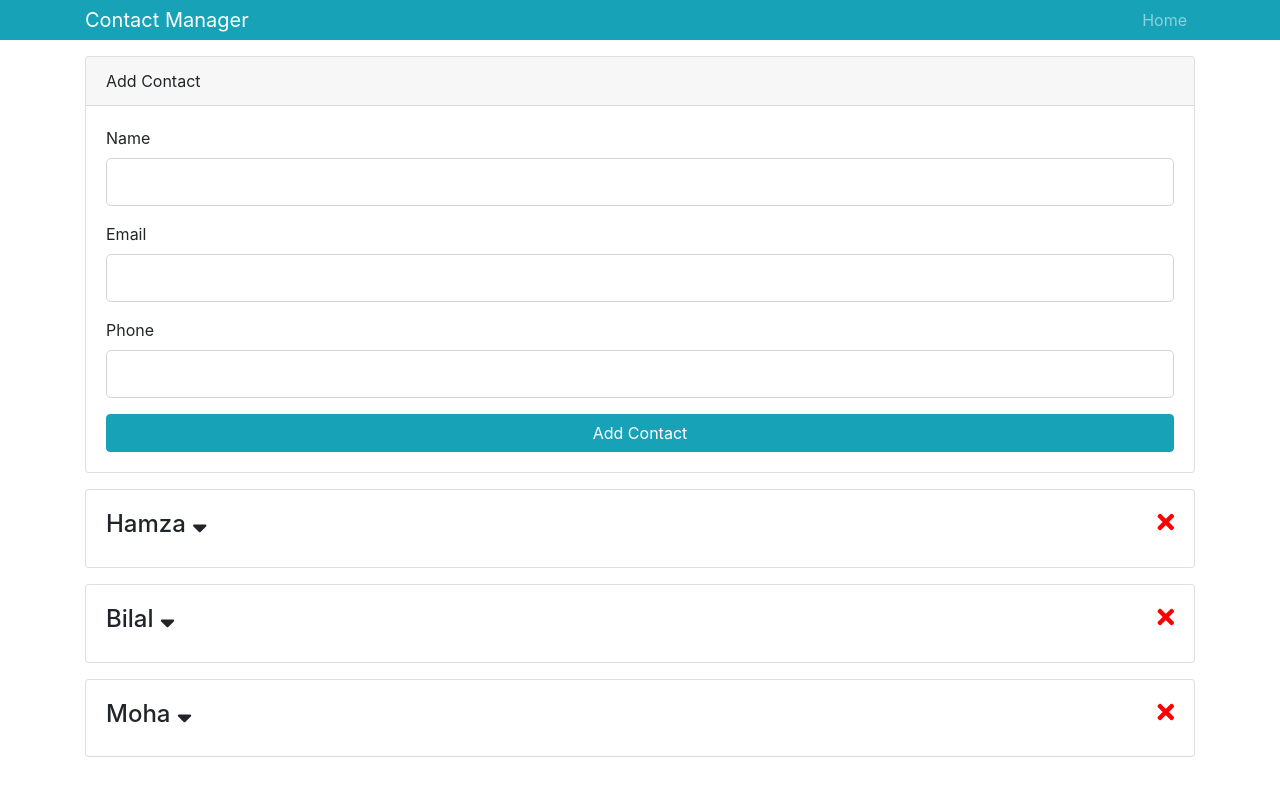
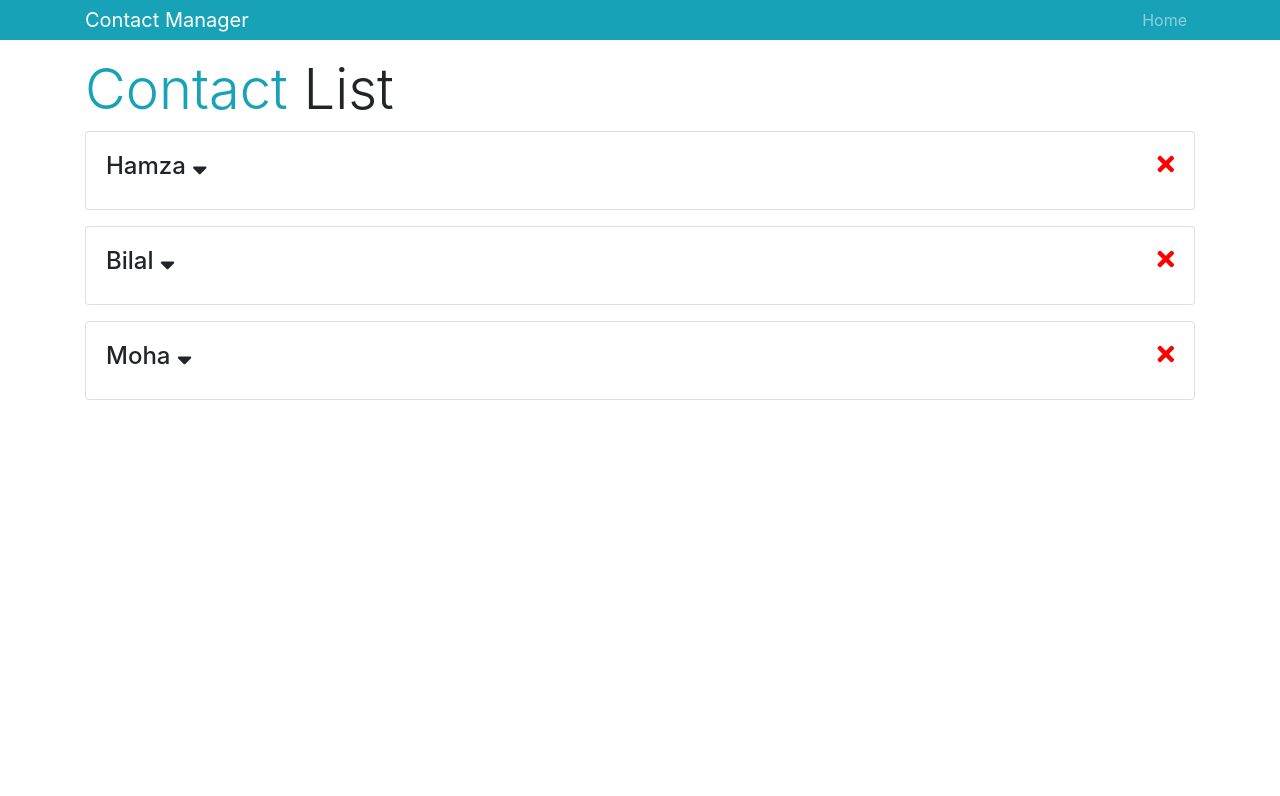
Before and after one commit to HBenzaoui/contact-list_redux, a React (Create React App) app: page / in a window 1280 px wide. Shown: the top 796 px of the page. Built offline with nearby package versions, Linux system fonts and the light colour scheme.

Commit message:
add router to pages

```diff
--- a/src/App.js
+++ b/src/App.js
@@ -1,21 +1,28 @@
 import React, { Component } from 'react';
 import Header from './component/layout/Header';
+import About from './component/pages/About';
 import ContactList from './component/contacts/ContactList';
 import AddContact from './component/contacts/AddContact';
 import 'bootstrap/dist/css/bootstrap.min.css';
 import { Provider } from './context';
+import { BrowserRouter as Router, Route, Switch } from 'react-router-dom';
 
 class App extends Component {
   render() {
     return (
       <Provider>
-        <React.Fragment>
-          <Header branding="Contact Manager" />
-          <div className="container">
-            <AddContact />
-            <ContactList />
-          </div>
-        </React.Fragment>
+        <Router>
+          <React.Fragment>
+            <Header branding="Contact Manager" />
+            <div className="container">
+              <Switch>
+                <Route exact path="/" component={ContactList} />
+                <Route exact path="/contact/add" component={AddContact} />
+                <Route exact path="/about" component={About} />
+              </Switch>
+            </div>
+          </React.Fragment>
+        </Router>
       </Provider>
     );
   }
--- a/src/component/contacts/ContactList.js
+++ b/src/component/contacts/ContactList.js
@@ -9,6 +9,9 @@ const ContactList = () => {
         const { contactList } = value;
         return (
           <React.Fragment>
+            <h1 className="display-4 mb-2">
+              <span className="text-info">Contact</span> List
+            </h1>
             {contactList.map(contact => (
               <Contact key={contact.id} contact={contact} />
             ))}
```
